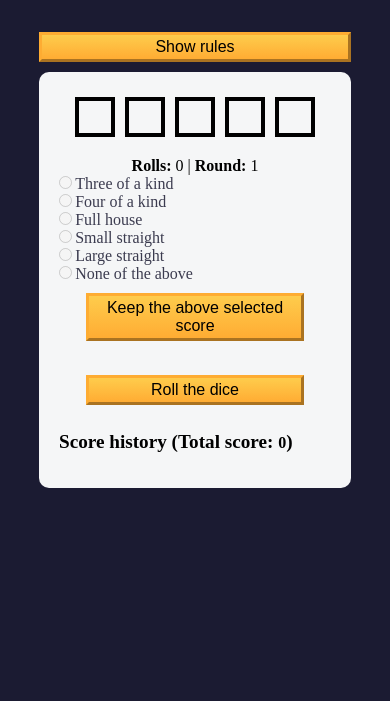
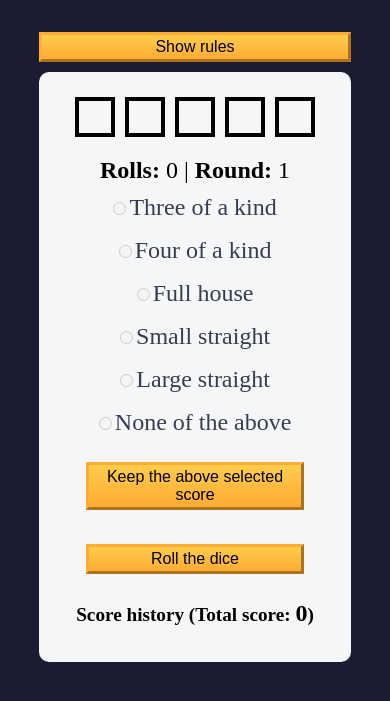
Before and after one commit to RaphaelIsaiah/Advanced-Dice-Game, a plain HTML site: page index.html in a window 390 px wide. Shown: the part 61-762 px from the top of the page. Drawn offline with Linux system fonts and the light colour scheme.

Commit message:
Tiny font fix for score-options

```diff
--- a/index.html
+++ b/index.html
@@ -83,7 +83,7 @@
         </p>
 
         <div id="score-options">
-          <div>
+          <div class="input-label">
             <input
               type="radio"
               name="score-options"
@@ -93,7 +93,7 @@
             />
             <label for="three-of-a-kind">Three of a kind<span></span></label>
           </div>
-          <div>
+          <div class="input-label">
             <input
               type="radio"
               name="score-options"
@@ -103,7 +103,7 @@
             />
             <label for="four-of-a-kind">Four of a kind<span></span></label>
           </div>
-          <div>
+          <div class="input-label">
             <input
               type="radio"
               name="score-options"
@@ -113,7 +113,8 @@
             />
             <label for="full-house">Full house<span></span></label>
           </div>
-          <div>
+
+          <div class="input-label">
             <input
               type="radio"
               name="score-options"
@@ -123,7 +124,8 @@
             />
             <label for="small-straight">Small straight<span></span></label>
           </div>
-          <div>
+
+          <div class="input-label">
             <input
               type="radio"
               name="score-options"
@@ -134,7 +136,7 @@
             <label for="large-straight">Large straight<span></span></label>
           </div>
 
-          <div>
+          <div class="input-label">
             <input
               type="radio"
               name="score-options"
--- a/styles.css
+++ b/styles.css
@@ -49,7 +49,8 @@ p,
 li,
 label,
 span {
-  font-size: clamp(1rem, 2.5vw, 1.5rem);
+  font-size: clamp(1.5rem, 2vw, 2.5rem);
+  margin-bottom: 0.6rem;
 }
 
 .rules-container {
@@ -133,6 +134,7 @@ input[type="radio"]:disabled + label {
 #game {
   width: 100%;
   max-width: 600px;
+  text-align: center;
 }
 
 .btn-container {
@@ -145,6 +147,7 @@ input[type="radio"]:disabled + label {
 #scores {
   width: 100%;
   max-width: 600px;
+  text-align: center;
 }
 
 #score-history {
@@ -175,6 +178,18 @@ input[type="radio"]:disabled + label {
   .rules-container {
     width: 80%;
   }
+
+  .input-label {
+    margin-bottom: 1rem;
+  }
+
+  label {
+    font-size: clamp(1.5rem, 3vw, 2.5rem);
+  }
+
+  .die {
+    font-size: clamp(1.4rem, 2vw, 2rem);
+  }
 }
 
 @media (max-width: 500px) {
```
